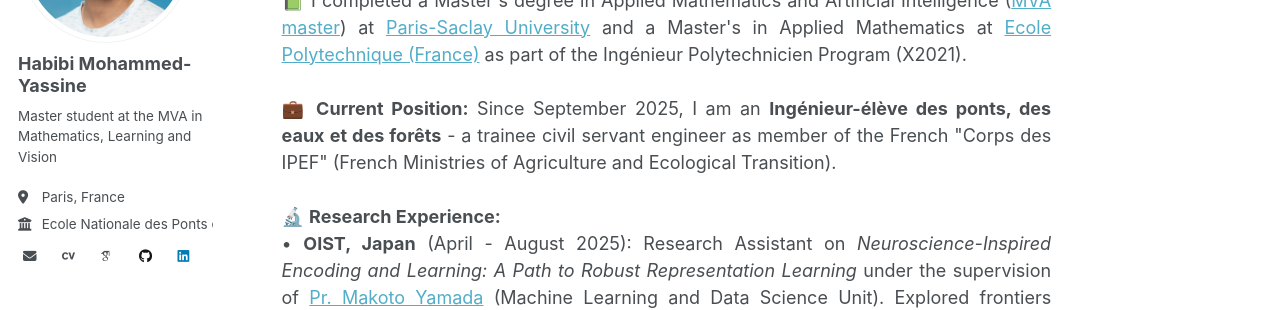
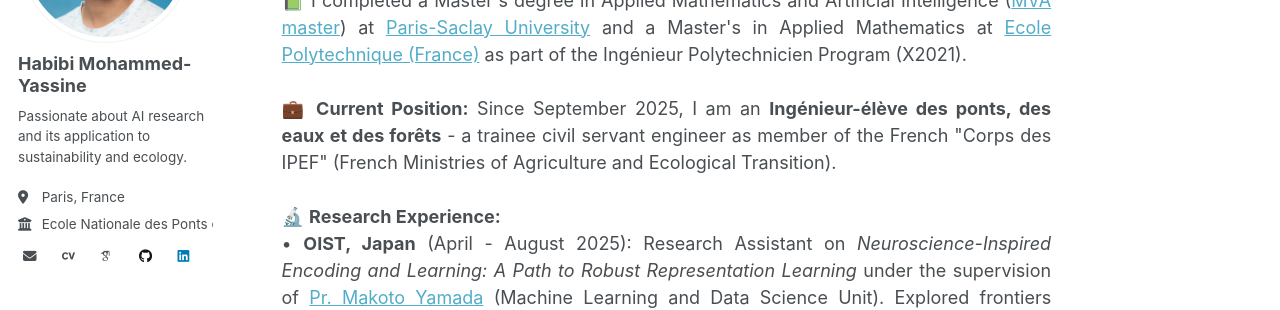
Before and after one commit to mohammed-yassinehabibi/mohammed-yassinehabibi.github.io, a Jekyll site: the page built from _pages/about.md, in a window 1280 px wide. Shown: the part 246-556 px from the top of the page. Built offline with Jekyll 4.4.1, drawn with Linux system fonts in a browser that asks for light colours; some web fonts are replaced.

Commit message:
correct_dark_mode_bug

```diff
--- a/_config.yml
+++ b/_config.yml
@@ -24,7 +24,7 @@ author:
   avatar           : "photo_de_profil.jpg"
   name             : "Habibi Mohammed-Yassine"
   pronouns         : # example: "she/her"
-  bio              : "Master student at the MVA in Mathematics, Learning and Vision"
+  bio              : "Passionate about AI research and its application to sustainability and ecology."
   location         : "Paris, France"
   employer         : "Ecole Nationale des Ponts et Chaussées"
   uri              : # URL
--- a/_includes/scripts.html
+++ b/_includes/scripts.html
@@ -13,10 +18,12 @@
   // Update icon based on current theme
   function updateIcon() {
     const icon = darkModeToggle.querySelector('i');
-    if (html.getAttribute('data-theme') === 'dark') {
-      icon.className = 'fas fa-sun';
-    } else {
-      icon.className = 'fas fa-moon';
+    if (icon) {
+      if (html.getAttribute('data-theme') === 'dark') {
+        icon.className = 'fas fa-sun';
+      } else {
+        icon.className = 'fas fa-moon';
+      }
     }
   }
 
@@ -31,7 +38,7 @@
     localStorage.setItem('theme', newTheme);
     updateIcon();
   });
-})();
+});
 </script>
 
 {% include analytics.html %}
```
Also changed, not shown: other parts of _includes/scripts.html (+6 -1 lines).
